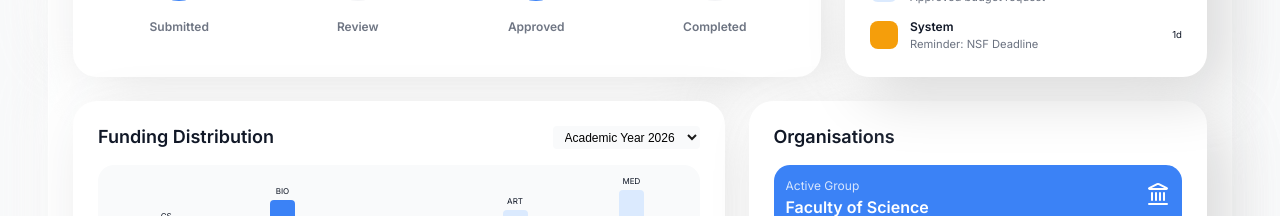
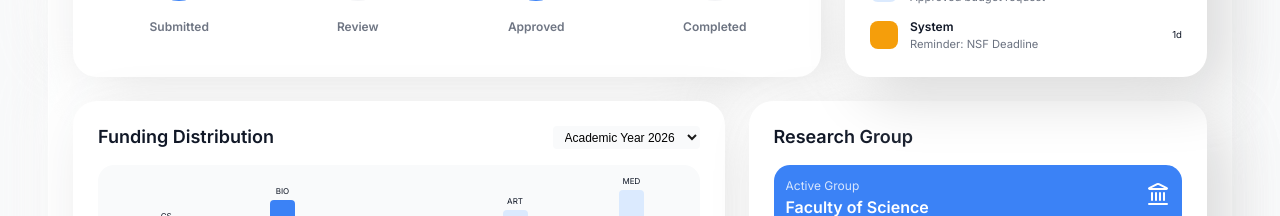
Before and after one commit to roo-tech-300/athena, a React (Vite) app: page / in a window 1280 px wide. Shown: the part 860-1076 px from the top of the page. Built offline with nearby package versions, Linux system fonts and the light colour scheme; no server answers.

Commit message:
Small landing page and favicon

```diff
--- a/index.html
+++ b/index.html
@@ -3,7 +3,7 @@
 
 <head>
   <meta charset="UTF-8" />
-  <link rel="icon" type="image/png" href="/public/favicon.png" />
+  <link rel="icon" type="image/png" href="/favicon.png" />
   <meta name="viewport" content="width=device-width, initial-scale=1.0" />
   <title>Granto</title>
 </head>
--- a/src/pages/Public/LandingPage.tsx
+++ b/src/pages/Public/LandingPage.tsx
@@ -149,7 +149,7 @@ export default function LandingPage() {
 
                             {/* 3. Tertiary: Organisation Management (PRD Section 2) */}
                             <div className="card-neumorphic" style={{ gridColumn: 'span 5' }}>
-                                <h3 style={{ fontSize: 'var(--text-lg)', marginBottom: 'var(--space-4)' }}>Organisations</h3>
+                                <h3 style={{ fontSize: 'var(--text-lg)', marginBottom: 'var(--space-4)' }}>Research Group</h3>
                                 <div style={{ display: 'flex', flexDirection: 'column', gap: 'var(--space-3)' }}>
                                     <div style={{ padding: 'var(--space-3)', background: 'var(--color-primary)', borderRadius: 'var(--radius-lg)', color: 'white', display: 'flex', justifyContent: 'space-between', alignItems: 'center' }}>
                                         <div>
```
Also changed, not shown: favicon.png (added), src/api/googleAuth.ts (added), src/api/verifyPayment.ts (added).
